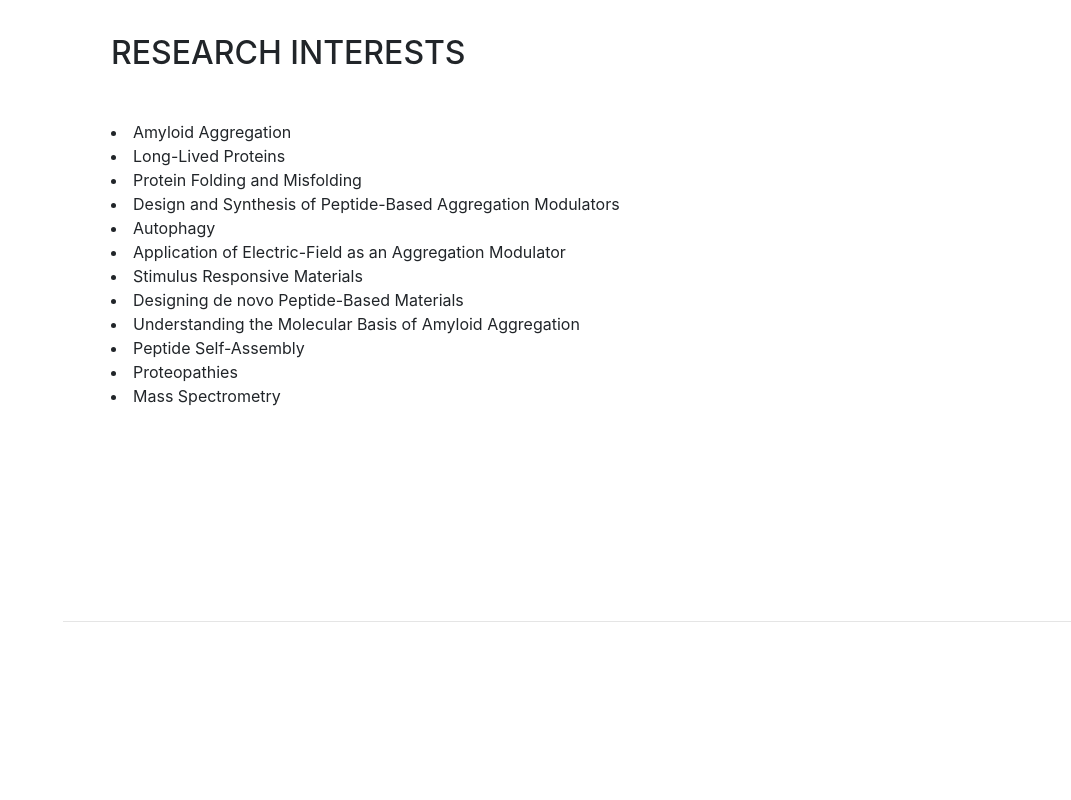
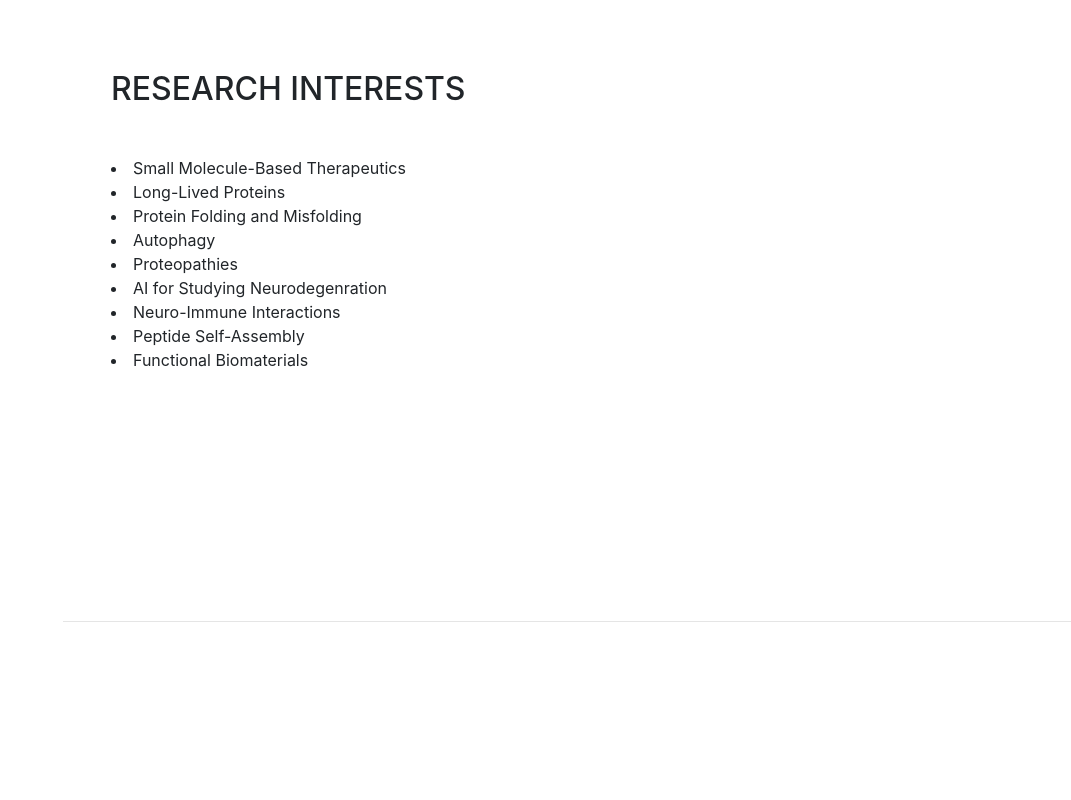
Before and after one commit to pandey-gaurav/pandey-gaurav.github.io, a website with bundled scripts: page index.html in a window 1280 px wide. Shown: the part 980-1780 px from the top of the page, without its empty margins (209-1280 px from the left). Built offline with nearby package versions, Linux system fonts and the light colour scheme; a web font is replaced by a local one.

Commit message:
Update index.html

```diff
--- a/index.html
+++ b/index.html
@@ -118,21 +118,15 @@
         <div class="my-auto">
           <h2 class="mb-5">Research Interests</h2>
 		            <p class="lead mb-5">
-			<li> Amyloid Aggregation</li>
+			<li> Small Molecule-Based Therapeutics</li>
 			<li>Long-Lived Proteins</li>
 			<li>Protein Folding and Misfolding</li>
-			<li>Design and Synthesis of Peptide-Based Aggregation Modulators</li>
 			<li>Autophagy</li>
-		        <li>Application of Electric-Field as an Aggregation Modulator</li>
-			<li>Stimulus Responsive Materials</li>
- 			<li>Designing de novo Peptide-Based Materials</li>
-			<li>Understanding the Molecular Basis of Amyloid Aggregation</li>
+			<li>Proteopathies</li>
+		        <li>AI for Studying Neurodegenration</li>
+			<li>Neuro-Immune Interactions</li>
 			<li>Peptide Self-Assembly</li>
-			<li> Proteopathies </li>
-			<li> Mass Spectrometry</li>
-
-
-
+			<li>Functional Biomaterials</li>
 
 </ul>
       </section>
```
